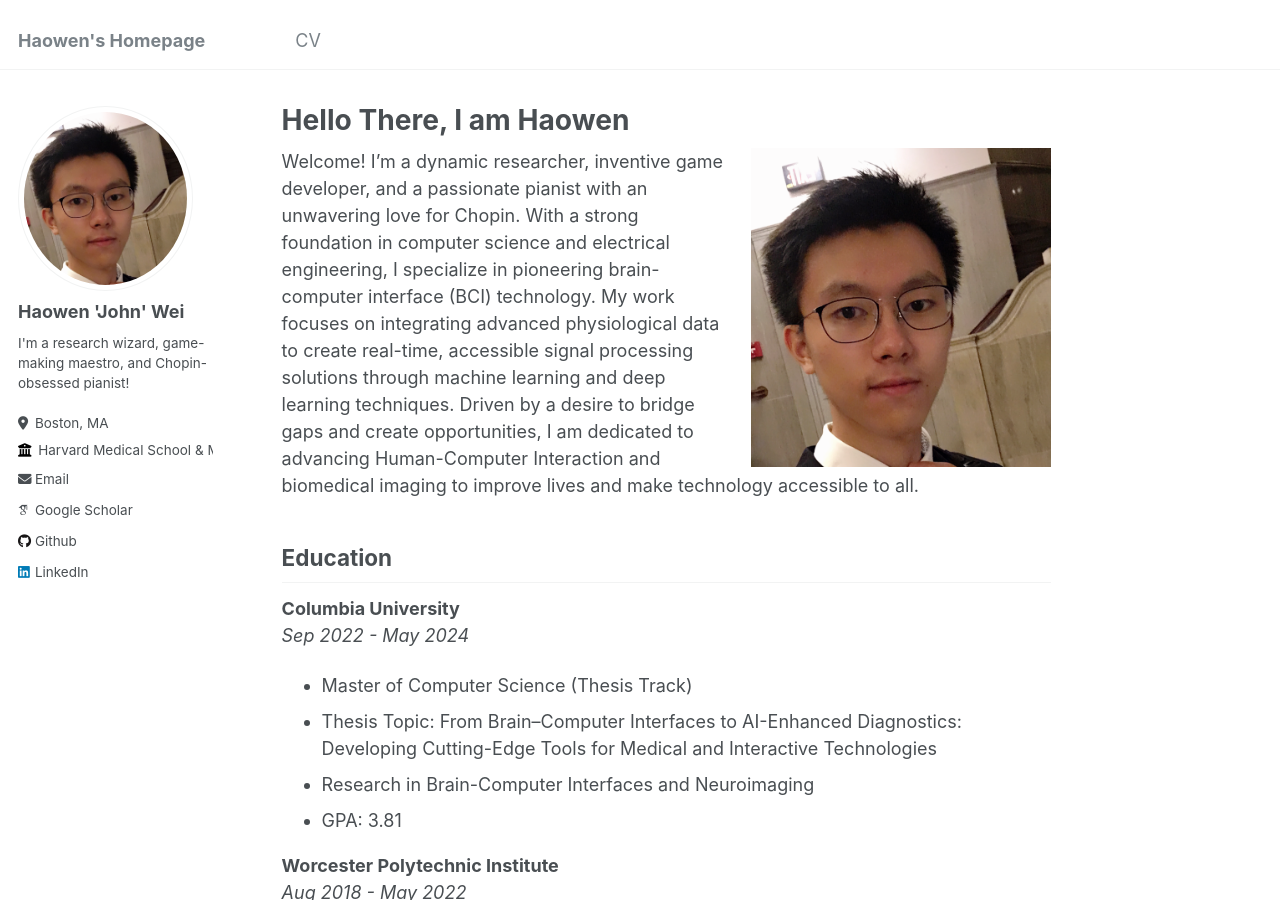
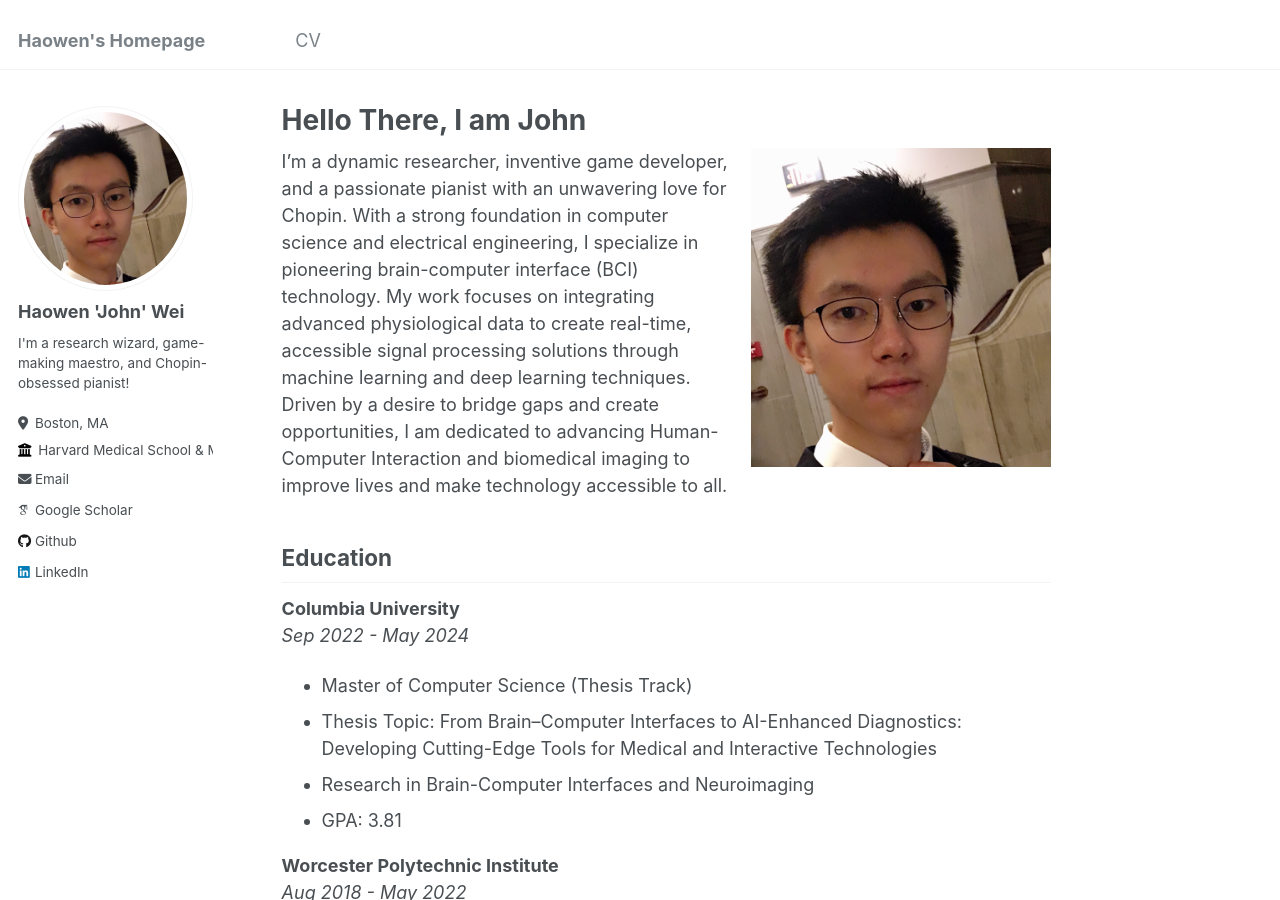
Before and after one commit to HaowenWeiJohn/haowenweijohn.github.io, a Jekyll site: the page built from archived/about.md, in a window 1280 px wide and 900 px high. Built offline with Jekyll 4.4.1, drawn with Linux system fonts in a browser that asks for light colours; some web fonts are replaced.

```diff
--- a/archived/about.md
+++ b/archived/about.md
@@ -1,6 +1,6 @@
 ---
 permalink: /
-title: "Hello There, I am Haowen"
+title: "Hello There, I am John"
 author_profile: true
 redirect_from:
   - /about/
@@ -9,7 +9,7 @@
 
 
 ![Performance](/images/avatar.png){: .align-right width="300px"}
-Welcome! I'm a dynamic researcher, inventive game developer, and a passionate pianist with an unwavering love for Chopin. With a strong foundation in computer science and electrical engineering, I specialize in pioneering brain-computer interface (BCI) technology. My work focuses on integrating advanced physiological data to create real-time, accessible signal processing solutions through machine learning and deep learning techniques. Driven by a desire to bridge gaps and create opportunities, I am dedicated to advancing Human-Computer Interaction and biomedical imaging to improve lives and make technology accessible to all.
+I'm a dynamic researcher, inventive game developer, and a passionate pianist with an unwavering love for Chopin. With a strong foundation in computer science and electrical engineering, I specialize in pioneering brain-computer interface (BCI) technology. My work focuses on integrating advanced physiological data to create real-time, accessible signal processing solutions through machine learning and deep learning techniques. Driven by a desire to bridge gaps and create opportunities, I am dedicated to advancing Human-Computer Interaction and biomedical imaging to improve lives and make technology accessible to all.
 
 
 ## Education
```
